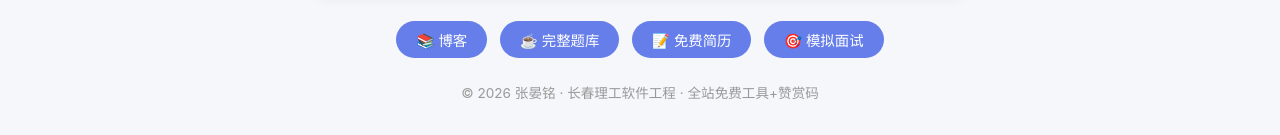
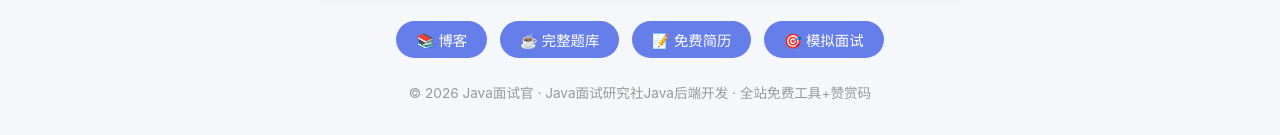
Before and after one commit to Abyte-zym/java-self-test, a plain HTML site: page index.html in a window 1280 px wide. Shown: the part 665-800 px from the top of the page. Drawn offline with Linux system fonts and the light colour scheme.

Commit message:
隐私保护: 替换个人身份信息

```diff
--- a/index.html
+++ b/index.html
@@ -143,7 +143,7 @@ footer{text-align:center;padding:20px;color:#999;font-size:.85em}
 <a href="../interview-simulator/index.html">🎯 模拟面试</a>
 </div>
 
-<footer><p>© 2026 张晏铭 · 长春理工软件工程 · 全站免费工具+赞赏码</p></footer>
+<footer><p>© 2026 Java面试官 · Java面试研究社Java后端开发 · 全站免费工具+赞赏码</p></footer>
 </div>
 
 <script>
```
